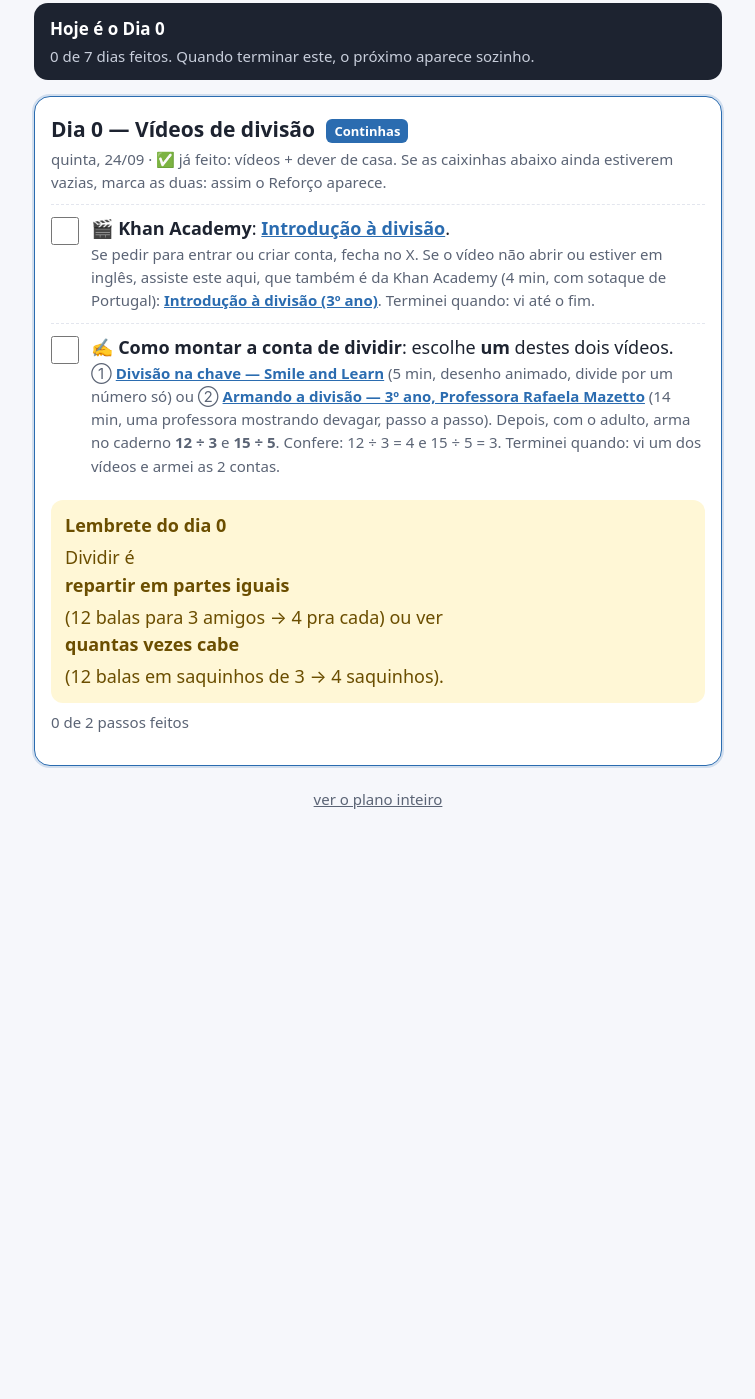
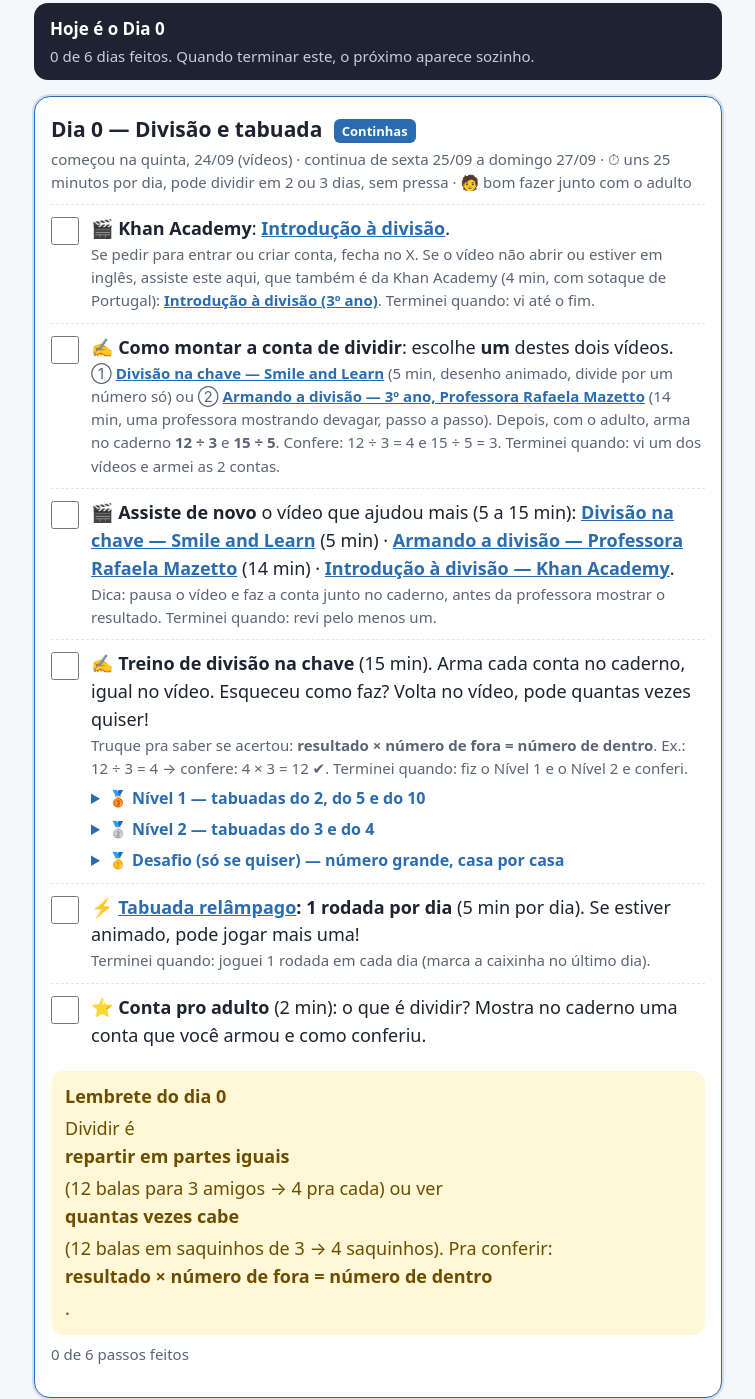
Before and after one commit to diogobr23/estudo-obmep-mirim-3-ano, a plain HTML site: page roteiro/index.html in a window 1280 px wide. Shown: the part 2815-4214 px from the top of the page, without its empty margins (262-1017 px from the left). Before the commit the page ends 3708 px from the top, so only its background shows below. Drawn offline with Linux system fonts and the light colour scheme.

Commit message:
roteiro: Dia 0 volta a ter os exercícios à vista (Reforço fundido no Dia 0)
Co-Authored-By: Claude Opus 5.5 (1M context) <noreply@anthropic.com>

```diff
--- a/roteiro/index.html
+++ b/roteiro/index.html
@@ -181,8 +181,8 @@
 
   <!-- ============ DIA 0 ============ -->
   <section class="dia" data-nome="Dia 0">
-    <h2>Dia 0 — Vídeos de divisão <span class="tag">Continhas</span></h2>
-    <p class="quando">quinta, 24/09 · ✅ já feito: vídeos + dever de casa. Se as caixinhas abaixo ainda estiverem vazias, marca as duas: assim o Reforço aparece.</p>
+    <h2>Dia 0 — Divisão e tabuada <span class="tag">Continhas</span></h2>
+    <p class="quando">começou na quinta, 24/09 (vídeos) · continua de sexta 25/09 a domingo 27/09 · ⏱ uns 25 minutos por dia, pode dividir em 2 ou 3 dias, sem pressa · 🧑 bom fazer junto com o adulto</p>
 
     <div class="passo"><input type="checkbox" id="d0p1"><label for="d0p1">🎬 <b>Khan Academy</b>: <a href="https://pt.khanacademy.org/math/arithmetic-home/multiply-divide/division-intro/v/division-1" target="_blank">Introdução à divisão</a>.
       <span class="t" style="display:block">Se pedir para entrar ou criar conta, fecha no X. Se o vídeo não abrir ou estiver em inglês, assiste este aqui, que também é da Khan Academy (4 min, com sotaque de Portugal): <a href="https://www.youtube.com/watch?v=kr-kNxzoFYs" target="_blank">Introdução à divisão (3º ano)</a>. Terminei quando: vi até o fim.</span></label></div>
@@ -191,15 +191,6 @@
       <span class="t" style="display:block">① <a href="https://www.youtube.com/watch?v=-KOePuj1czE" target="_blank">Divisão na chave — Smile and Learn</a> (5 min, desenho animado, divide por um número só) ou
       ② <a href="https://www.youtube.com/watch?v=Jif4RIhw5xA" target="_blank">Armando a divisão — 3º ano, Professora Rafaela Mazetto</a> (14 min, uma professora mostrando devagar, passo a passo).
       Depois, com o adulto, arma no caderno <b>12 ÷ 3</b> e <b>15 ÷ 5</b>. Confere: 12 ÷ 3 = 4 e 15 ÷ 5 = 3. Terminei quando: vi um dos vídeos e armei as 2 contas.</span></label></div>
-
-    <div class="dica"><b>Lembrete do dia 0</b>Dividir é <b>repartir em partes iguais</b> (12 balas para 3 amigos → 4 pra cada) ou ver <b>quantas vezes cabe</b> (12 balas em saquinhos de 3 → 4 saquinhos).</div>
-    <p class="prog"></p>
-  </section>
-
-  <!-- ============ REFORÇO DA DIVISÃO ============ -->
-  <section class="dia" data-nome="Reforço da divisão">
-    <h2>Reforço — Divisão na chave e tabuada <span class="tag rev">Reforço</span></h2>
-    <p class="quando">sexta 25/09 até domingo 27/09 · ⏱ uns 25 minutos por dia · pode dividir em 2 ou 3 dias, sem pressa · 🧑 bom fazer junto com o adulto</p>
 
     <div class="passo"><input type="checkbox" id="d0r1"><label for="d0r1">🎬 <b>Assiste de novo</b> o vídeo que ajudou mais (5 a 15 min):
       <a href="https://www.youtube.com/watch?v=-KOePuj1czE" target="_blank">Divisão na chave — Smile and Learn</a> (5 min) ·
@@ -225,11 +216,11 @@
       </details>
     </div></div>
 
-    <div class="passo"><input type="checkbox" id="d0tab"><label for="d0tab">⚡ <b><a href="#tabuada">Tabuada relâmpago</a>: 1 rodada em cada dia do Reforço</b> (5 min por dia). Se estiver animado, pode jogar mais uma!
-      <span class="t" style="display:block">Terminei quando: joguei 1 rodada em cada dia do Reforço (a caixinha marca no último dia).</span></label></div>
+    <div class="passo"><input type="checkbox" id="d0tab"><label for="d0tab">⚡ <b><a href="#tabuada">Tabuada relâmpago</a>: 1 rodada por dia</b> (5 min por dia). Se estiver animado, pode jogar mais uma!
+      <span class="t" style="display:block">Terminei quando: joguei 1 rodada em cada dia (marca a caixinha no último dia).</span></label></div>
 
     <div class="passo"><input type="checkbox" id="d0p3"><label for="d0p3">⭐ <b>Conta pro adulto</b> (2 min): o que é dividir? Mostra no caderno uma conta que você armou e como conferiu.</label></div>
-    <div class="dica"><b>Lembrete do Reforço</b>Pra conferir uma divisão, faço a conta de vezes ao contrário: <b>resultado × número de fora = número de dentro</b>.</div>
+    <div class="dica"><b>Lembrete do dia 0</b>Dividir é <b>repartir em partes iguais</b> (12 balas para 3 amigos → 4 pra cada) ou ver <b>quantas vezes cabe</b> (12 balas em saquinhos de 3 → 4 saquinhos). Pra conferir: <b>resultado × número de fora = número de dentro</b>.</div>
     <p class="prog"></p>
   </section>
 
```
Also changed, not shown: 1 other file.
